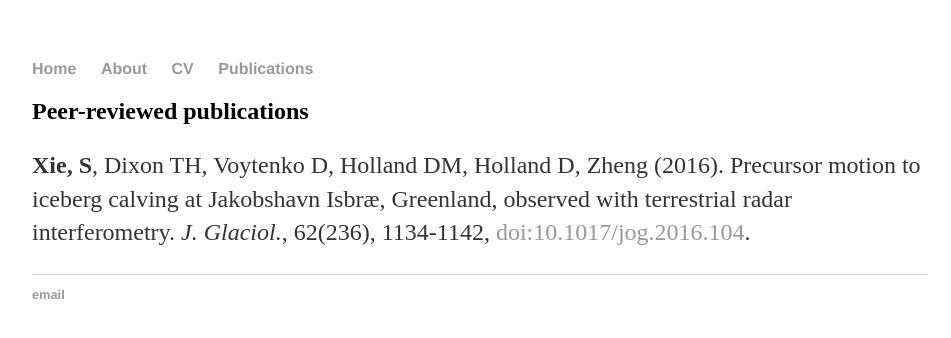
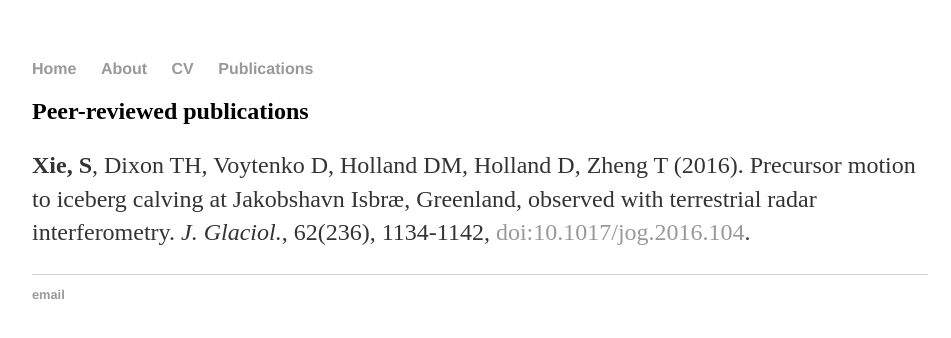
Before and after one commit to suruixie/suruixie.github.io, a Jekyll site: the page built from publications/index.html, in a window 1280 px wide. Shown: the top 338 px of the page, without its empty margins (160-1111 px from the left). Built offline with Jekyll 4.4.1, drawn with Linux system fonts in a browser that asks for light colours; some of the changed lines change nothing that is shown.

Commit message:
Update index.html

```diff
--- a/publications/index.html
+++ b/publications/index.html
@@ -2,12 +2,11 @@
 layout: default
 title: Surui's publications
 ---
+<div class="publications">
 
-	<div class="publications">
+    <h2>Peer-reviewed publications</h2>
 
-					<h2>Peer-reviewed publications</h2>
-
-					<p><strong>Xie, S</strong>, Dixon TH, Voytenko D, Holland DM, Holland D, Zheng (2016). Precursor motion to iceberg calving at Jakobshavn Isbræ, Greenland, observed with terrestrial radar interferometry. <em>J. Glaciol.</em>, 62(236), 1134-1142, <a href="http://doi:10.1017/jog.2016.104">doi:10.1017/jog.2016.104</a>.
+    <p><strong>Xie, S</strong>, Dixon TH, Voytenko D, Holland DM, Holland D, Zheng T (2016). Precursor motion to iceberg calving at Jakobshavn Isbræ, Greenland, observed with terrestrial radar interferometry. <em>J. Glaciol.</em>, 62(236), 1134-1142, <a href="https://doi.org/10.1017/jog.2016.104">doi:10.1017/jog.2016.104</a>.
 
 
 </div>
```
